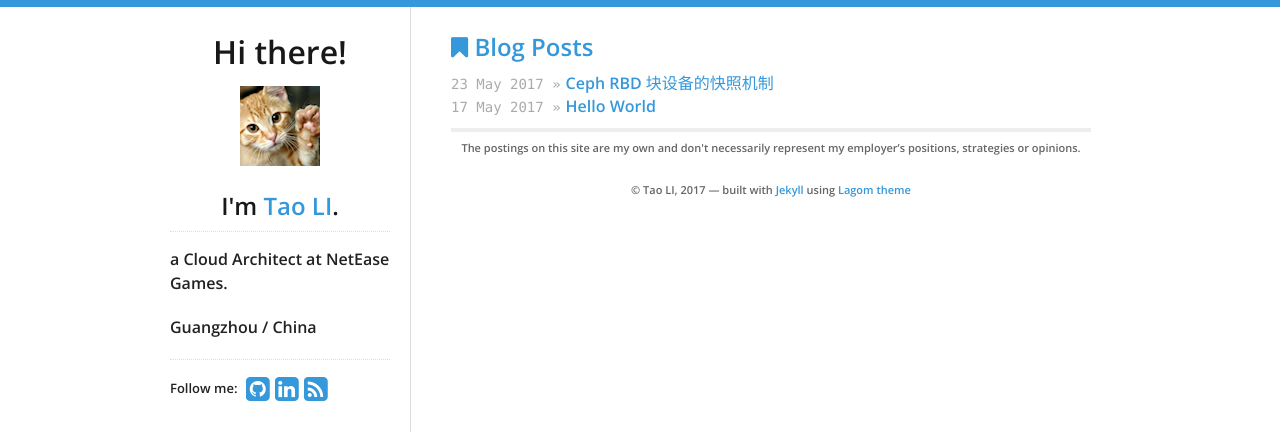
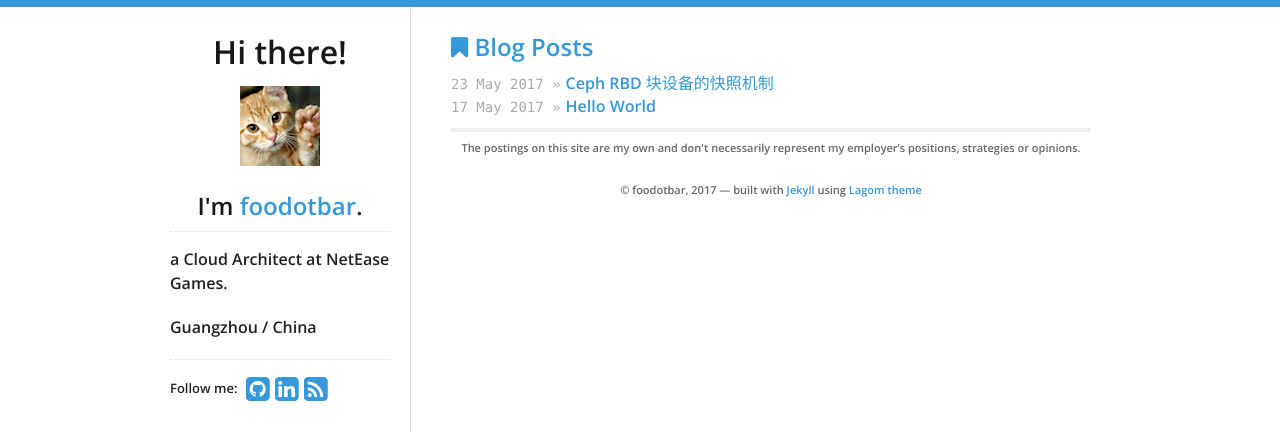
Before and after one commit to foodotbar/foodotbar.github.io, a Jekyll site: the page built from index.html, in a window 1280 px wide. Shown: the top 434 px of the page. Built offline with Jekyll 4.4.1, drawn with Linux system fonts in a browser that asks for light colours; nearby versions of some CDN libraries.

```diff
--- a/_data/theme.yml
+++ b/_data/theme.yml
@@ -19,7 +19,7 @@
   #flickr: johndoe
 
 # "Hi, I'm _______"
-name: Tao LI
+name: foodotbar
 email: foodotbar@163.com
 tagline: "天天向上"
 
```
Also changed, not shown: favicon.png.
